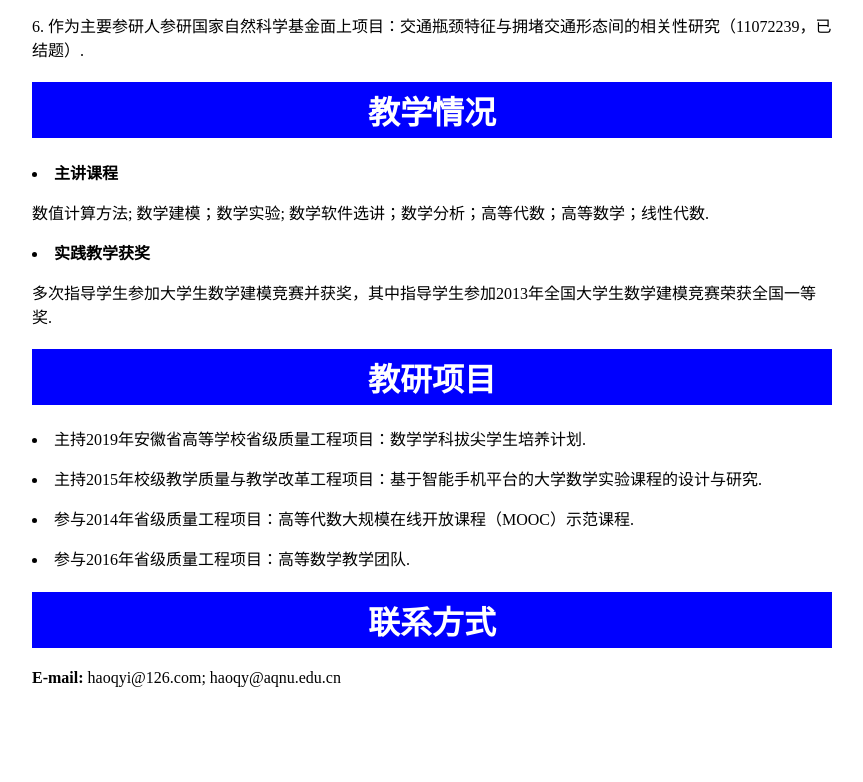
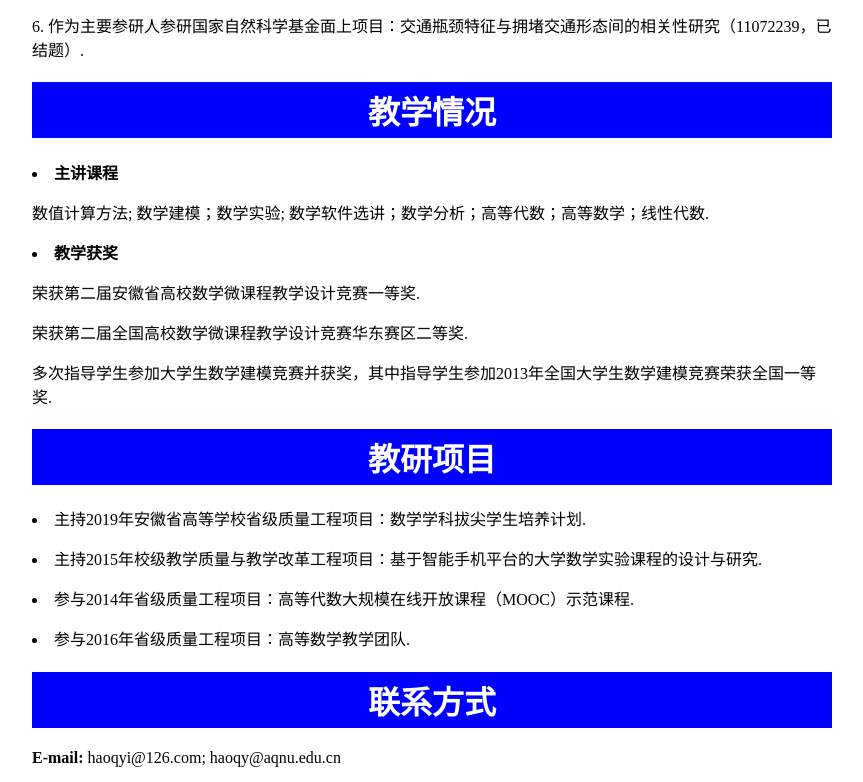
Before and after one commit to QingYH/QingYH.github.io, a plain HTML site: page index.html in a window 1280 px wide. Shown: the part 2147-2929 px from the top of the page, without its empty margins (123-986 px from the left). Before the commit the page ends 2849 px from the top, so only its background shows below. Drawn offline with Linux system fonts and the light colour scheme.

Commit message:
Update index.html

```diff
--- a/index.html
+++ b/index.html
@@ -183,7 +183,13 @@ footer {
 </li>
 <p>
 </p>
-<li> <B>实践教学获奖</B>
+<li> <B>教学获奖</B>
+<p>
+荣获第二届安徽省高校数学微课程教学设计竞赛一等奖.
+</p>
+<p>
+荣获第二届全国高校数学微课程教学设计竞赛华东赛区二等奖.
+</p>
 <p>
 多次指导学生参加大学生数学建模竞赛并获奖，其中指导学生参加2013年全国大学生数学建模竞赛荣获全国一等奖.
 </p>
```
